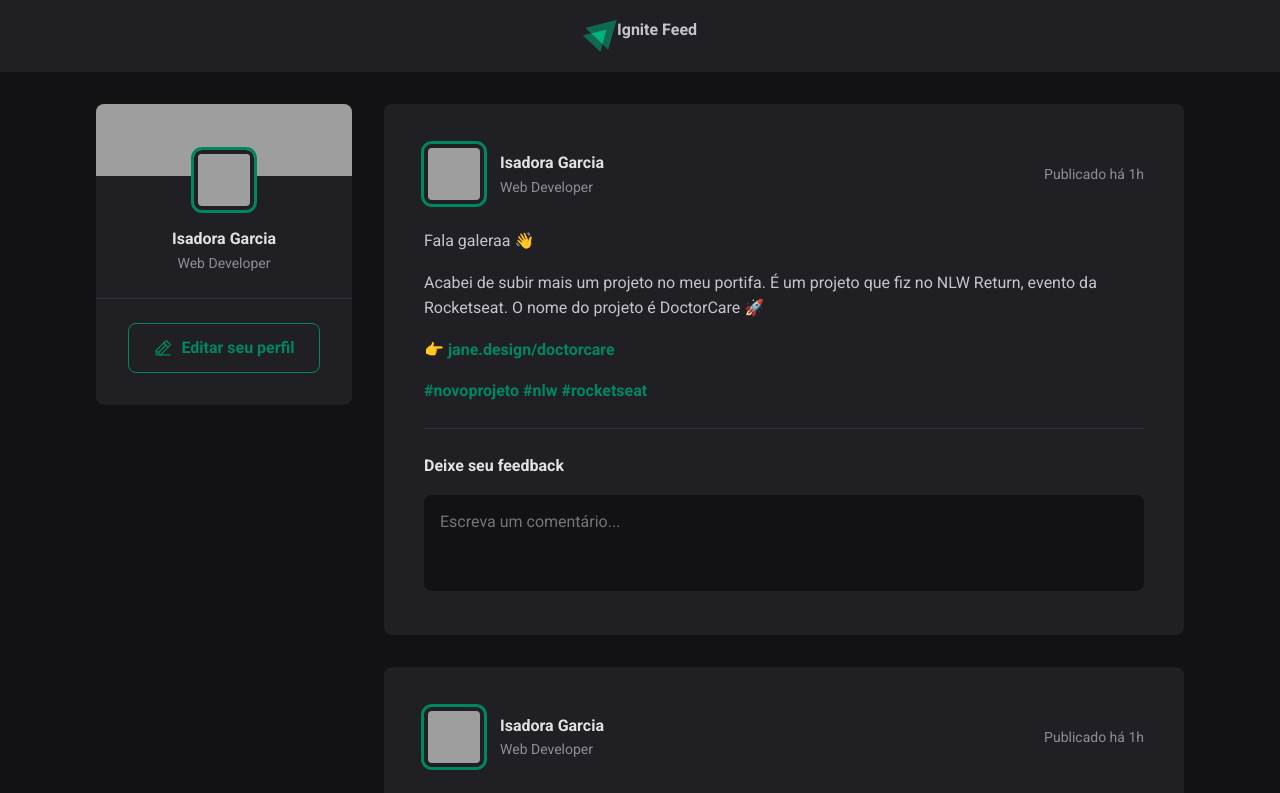
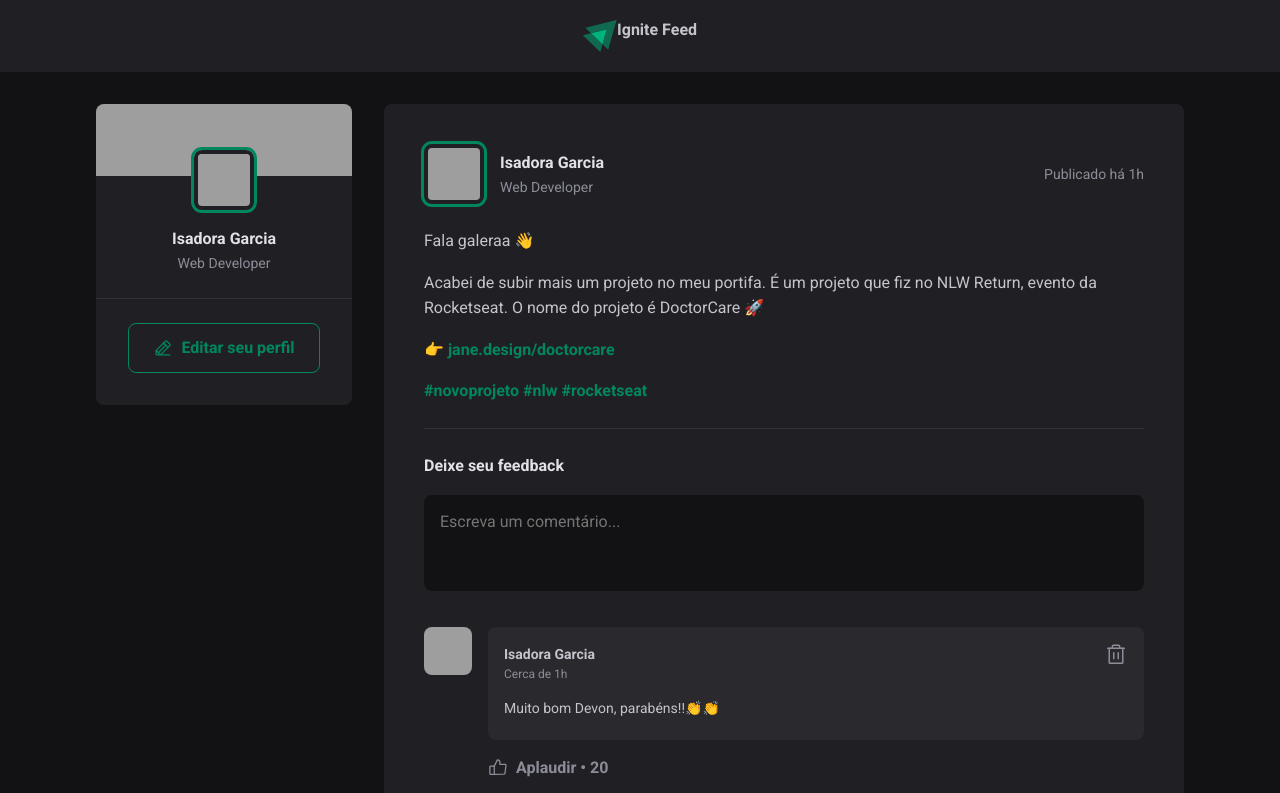
Before and after one commit to isagarci4/IgniteFeed, a React (Vite) app: page / in a window 1280 px wide. Shown: the top 793 px of the page. Built offline with nearby package versions, Linux system fonts and the light colour scheme; grey boxes are pictures that could not be loaded.

Commit message:
feat: estilização de comentários

```diff
--- /dev/null
+++ b/src/components/Comment.jsx
@@ -0,0 +1,34 @@
+import { ThumbsUp, Trash } from 'phosphor-react'
+import styles from './Comment.module.css'
+
+export function Comment() {
+    return(
+      <div className={styles.comment}>
+        <img src="https://github.com/isagarci4.png"/>
+
+        <div className={styles.commentBox}>
+          <div className={styles.commentContent}>
+            <header>
+              <div className={styles.authorAndTime}>
+                <strong>Isadora Garcia</strong>
+                <time title="11 de maio ás 08:13h" dateTime="2023-05-11 08:13:30">Cerca de 1h</time>
+              </div>
+
+              <button title='Deletar comentário'>
+                <Trash size={24} />
+              </button>
+            </header>
+
+            <p>Muito bom Devon, parabéns!!👏👏</p>
+          </div>
+
+          <footer>
+            <button>
+              <ThumbsUp size={20}/>
+              Aplaudir <span>20</span>
+            </button>
+          </footer>
+        </div>
+      </div>
+    )
+}
--- /dev/null
+++ b/src/components/Comment.module.css
@@ -0,0 +1,91 @@
+.comment {
+    margin-top: 1.5rem;
+    display: flex;
+    gap: 1rem;
+}
+
+.comment > img {
+    width: 3rem;
+    height: 3rem;
+    border-radius: 8px;
+}
+
+.commentBox {
+    flex: 1;
+}
+
+.commentContent {
+    background: var(--gray-700);
+    border-radius: 8px;
+    /*  */
+    /*  */
+    padding: 1rem 1rem 1.5rem;
+}
+
+.commentContent header {
+    display: flex;
+    align-items: flex-start;
+    justify-content: space-between;
+}
+
+.authorAndTime strong {
+    display: block;
+    font-size: 0.875rem;
+    line-height: 1.6;
+}
+
+.authorAndTime time {
+    display: block;
+    font-size: 0.75rem;
+    line-height: 1.6;
+    color: var(--gray-400);
+}
+
+.commentContent header button {
+    background: transparent;
+    border: 0;
+    color: var(--gray-400 );
+    cursor: pointer;
+    line-height: 0; /* para a borda ficar coladinha */
+    border-radius: 2px;
+}
+
+.commentContent header button:hover {
+    color: var(--red-500);
+}
+
+.commentContent p {
+    margin-top: 1rem;
+    color: var(--gray-300);
+    font-size: 0.875rem;
+}
+
+.commentBox footer {
+    margin-top: 1.1rem;
+}
+
+.commentBox footer button {
+    background: transparent;
+    border: 0;
+    color: var(--gray-400);
+    font-weight: 700;
+    cursor: pointer;
+
+    display: flex;
+    align-items: center;
+
+    border-radius: 2px;
+}
+
+.commentBox footer button:hover {
+    color: var(--gray-100);
+}
+
+.commentBox footer button svg {
+    margin-right: 0.5rem;
+}
+
+.commentBox footer button span::before {
+    content: "\2022";
+    padding: 0 0.25rem;
+}
--- a/src/components/Post.jsx
+++ b/src/components/Post.jsx
@@ -1,3 +1,4 @@
+import { Comment } from './Comment'
 import styles from './Post.module.css'
 
 export function Post() {
@@ -37,6 +38,12 @@
             <button type="submit">Publicar</button>
           </footer>
         </form>
+
+        <div className={styles.commentList}>
+          <Comment />
+          <Comment />
+          <Comment />
+        </div>
       </article>
     )
 }
--- a/src/components/Post.module.css
+++ b/src/components/Post.module.css
@@ -119,3 +119,7 @@
 .commentForm button[type=submit]:hover {
     background: var(--green-300);
 }
+
+.commentList {
+    margin-top: 2rem;
+}
--- a/src/global.css
+++ b/src/global.css
@@ -1,15 +1,17 @@
 :root{
-    --white: #fff;
-    --gray-100: #e1e1e6;
-    --gray-300: #c4c4cc;
-    --gray-400: #8d8d99;
+    --white: #FFFFFF;
+    --gray-100: #E1E1E6;
+    --gray-300: #C4C4CC;
+    --gray-400: #8D8D99;
     --gray-600: #323238;
-    --gray-700: #29292e;
+    --gray-700: #29292E;
     --gray-800: #202024;
     --gray-900: #121214;
 
-    --green-300: #00b37e;
-    --green-500: #00875f;
+    --green-300: #00B37E;
+    --green-500: #00875F;
+
+    --red-500: #F75A68;
 }
 
 :focus {
```
